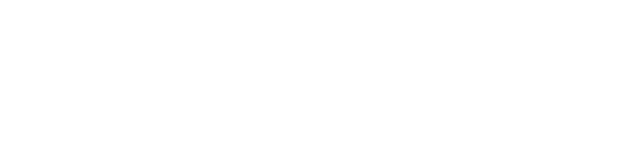
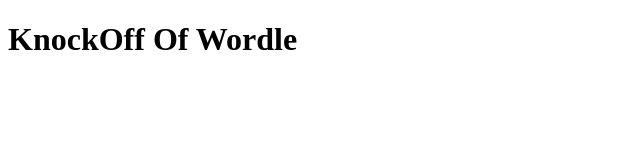
Before and after one commit to platypus-pi/WordleKnockOff, a plain HTML site: page homepage.html in a window 1280 px wide. Shown: the whole page, without its empty margins (0-640 px from the left). Drawn offline with Linux system fonts and the light colour scheme.

Commit message:
Update homepage.html

```diff
--- a/homepage.html
+++ b/homepage.html
@@ -9,6 +9,7 @@
 <body>
     <script src="main.js"></script>
     <script src="mechanics.js"></script>
+    <h1>KnockOff Of Wordle</h1>
     <div id="spotForBoard"></div>
 </body>
 </html>
```
